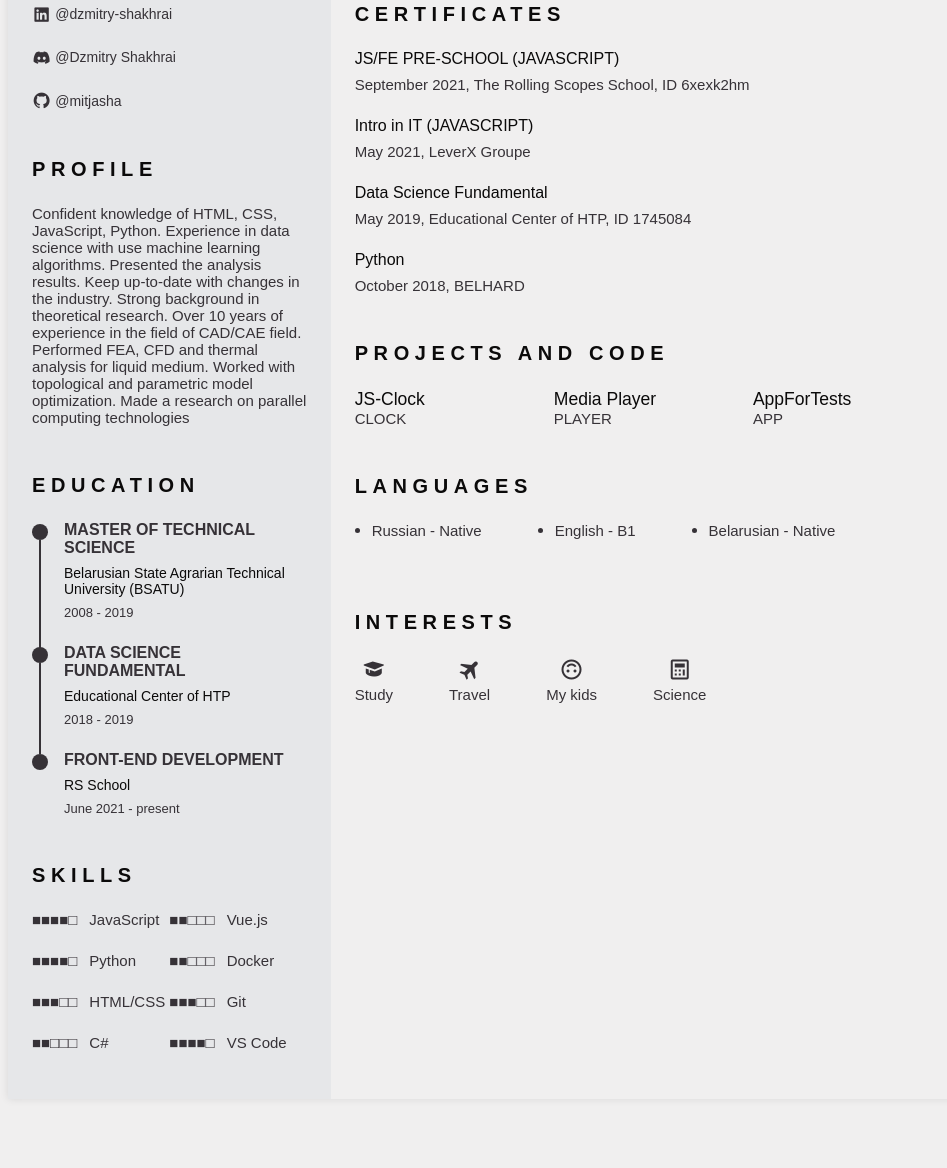
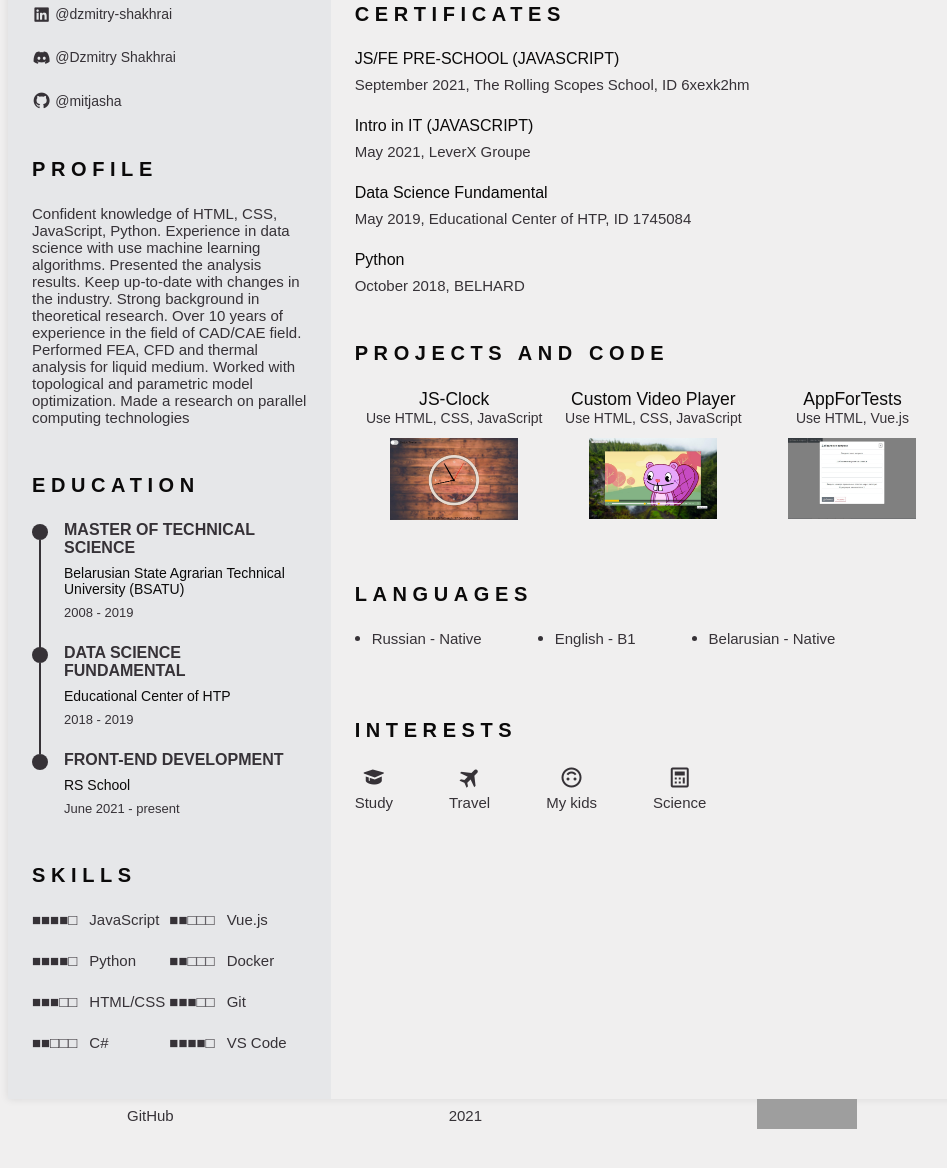
Before and after one commit to mitjasha/rsschool-cv, a plain HTML site: page index.html in a window 1280 px wide. Shown: the part 484-1652 px from the top of the page, without its empty margins (148-1095 px from the left). Before the commit the page ends 1631 px from the top, so only its background shows below. Drawn offline with nearby package versions, Linux system fonts and the light colour scheme; grey boxes are pictures that could not be loaded.

Commit message:
feat: add projects description

```diff
--- a/css/style.css
+++ b/css/style.css
@@ -380,6 +380,23 @@ img{
   grid-template-columns: repeat(2, 1fr);
 }
 
+.code_content{
+  display: flex;
+  flex-direction: column;
+  align-items: center;
+}
+
+.code_title{
+  text-align: center;
+}
+
+.code_description{
+  font-size: var(--small-font-size);
+  text-align: center;
+}
+.code_figure{
+  margin: .75rem;
+}
 
 /* Interests */
 .interests_container{
@@ -414,6 +431,7 @@ img{
   transition: .4s;
   visibility: hidden;
 }
+
 .scroll_icon{
   font-size: 1.2rem;
   color: var(--text-color);
@@ -433,7 +451,8 @@ img{
   }
 
   .code_container{
-    grid-template-columns: (2, 1fr);
+    grid-template-columns: repeat(1, 1fr);
+    gap: 1rem .5rem;
   }
 }
 
@@ -492,132 +511,6 @@ img{
     column-gap: 3.5rem;
   }
 }
-/*
-body {
-  margin: 20px 20px;
-  color: #363237;
-  background: #e6e7e9;
-  font-family: var(--body-font);
-  font-size: 14px;
-  min-width: 320px;
-}
-
-.wrapper {
-  max-width: 960px;
-  margin: 0 auto;
-  border-radius: 4px;
-  border: 5px solid;
-  box-shadow: 0px 4px 10px rgb(0 0 0 / 20%);
-  background-color: #ffffff;
-  padding: 20px 20px;
-}
-
-header {
-  display: flex;
-  background-color: var(--color-bg-dark);
-  flex-wrap: wrap;
-  justify-content: space-between;
-  align-items: center;
-  padding: 10px;
-  border-radius: 4px;
-  box-shadow: 0px 4px 10px rgb(0, 0, 0, 0.2);
-}
-
-.avatar {
-  width: auto;
-  margin: 0 15px 0 15px;
-  box-shadow: 0px 4px 10px rgb(0, 0, 0, 0.2);
-  max-width: 200px;
-  min-width: 50px;
-  height: auto;
-  justify-content: left;
-}
-
-.title {
-  display: block;
-  margin: auto;
-}
-
-.header-nav {
-  padding-top: 20px;
-  max-width: 720px;
-  max-height: 50px;
-}
-
-.header-nav ul {
-  justify-content: space-between;
-  align-items: center;
-  display: flex;
-  flex-wrap: wrap;
-}
-
-.header-nav li {
-  list-style: none;
-}
-
-.header-nav a {
-  text-decoration: none;
-  color: #ffffff;
-  padding: 0 8px;
-  height: 50px;
-  line-height: 50px;
-  font-weight: 100;
-  letter-spacing: 1px;
-  margin: 0;
-  transition: 0.2s;
-}
-
-.header-nav li:first-child a {
-  padding-left: 0;
-}
-
-.header-nav li:last-child a {
-  padding-right: 0;
-}
-
-main {
-  width: 70%;
-}
-
-.information{
-  display: flex;
-}
-
-.left-col {
-  width: 20%;
-  background-color: #e3e9df;
-  padding: 45px;
-}
-
-.left-col p {
-  margin: 8px 0;
-}
-
-.left-col section {
-  margin-top: 45px;
-}
-
-.right-col {
-  width: 80%;
-  background-color: auto;
-  padding: 45px;
-  font: optional;
-}
-
-.right-col section {
-  margin-top: 45px;
-}
-
-h1,
-h2,
-header p {
-    text-transform: uppercase;
-    color: #fff;
-    font-family: Raleway, sans-serif;
-    line-height: 1.7;
-    text-align: center;
-    letter-spacing: 4px;
-}
 
 .footer {
   width: 100%;
@@ -631,61 +524,3 @@ header p {
 .rsschool-logo {
   height: 30px;
 }
-
-.contacts a:hover {
-  text-decoration: underline;
-}
-
-.contacts i {
-  width: 1rem;
-  text-align: center;
-  margin-right: .4rem;
-  font-size: 1rem;
-}
-
-.education ul li,
-.contacts li,
-.skills li,
-.interests li,
-.work {
-list-style: none;
-margin-left: -35px;
-}
-
-.education ul li:not(:first-child) {
-  margin-top: 30px;
-}
-
-.education h3 {
-  margin-bottom: 0px;
-}
-
-.skills li {
-  display: flex;
-  margin-bottom: 5px;
-}
-
-.skills li:last-child {
-  margin-bottom: 0;
-}
-
-.container {
-    background-color: #f2f2f2;
-    box-shadow: 5px 5px 20px 0px rgba(0, 0, 0, .1);
-    display: flex;
-    flex-direction: row-reverse;
-}
-
-h2 {
-    max-width: 100%;
-    background-color: #363237;
-    margin: 0 auto 30px;
-    font-size: 18px;
-    font-weight: 300;
-}
-
-h3 {
-    text-transform: uppercase;
-    font-size: 14px;
-
-} */
--- a/index.html
+++ b/index.html
@@ -252,16 +252,37 @@
             <h2 class="section-title">Projects and code</h2>
             <div class="code_container bd-grid">
               <div class="code_content">
-                <h3 class="code_title">JS-Clock</h3>
-                <p class="code_description">CLOCK</p>
+                <div>
+                  <h3 class="code_title">JS-Clock</h3>
+                  <p class="code_description">Use HTML, CSS, JavaScript</p>
+                </div>
+                <figure class="code_figure">
+                  <a target="_blank" href="https://rolling-scopes-school.github.io/mitjasha-JSFEPRESCHOOL/js-clock/ ">
+                    <img src="./img/js-clock.jpg" alt="clock" width=128>
+                  </a>
+                </figure>
               </div>
               <div class="code_content">
-                <h3 class="code_title">Media Player</h3>
-                <p class="code_description">PLAYER</p>
+                <div>
+                  <h3 class="code_title">Custom Video Player</h3>
+                  <p class="code_description">Use HTML, CSS, JavaScript</p>
+                </div>
+                <figure class="code_figure">
+                  <a target="_blank" href="https://rolling-scopes-school.github.io/mitjasha-JSFEPRESCHOOL/custom-video-player/">
+                    <img src="./img/player.jpg" alt="player" width=128>
+                  </a>
+                </figure>
               </div>
               <div class="code_content">
-                <h3 class="code_title">AppForTests</h3>
-                <p class="code_description">APP</p>
+                <div>
+                  <h3 class="code_title">AppForTests</h3>
+                  <p class="code_description">Use HTML, Vue.js</p>
+                </div>
+                <figure class="code_figure">
+                  <a target="_blank"  href="https://mitjasha.github.io/appForTests/">
+                    <img src="./img/appForTests.jpg" alt="app" width=128>
+                  </a>
+                </figure>
               </div>
             </div>
           </section>
@@ -314,94 +335,13 @@
       <i class='bx bx-up-arrow-alt scroll_icon'></i>
     </a>
 
-
-
-    <!-- <div class="information">
-      <aside class="left-col">
-        <section class="contacts" id="contacts">
-          <h2>Contact</h2>
-          <ul>
-            <li>
-              <i class="fas fa-mobile-alt"></i>
-              <a href="tel:+375259501649">+375(25)9501649</a>
-            </li>
-            <li>
-              <i class="fas fa-envelope"></i>
-              <a href="mailto:dzmitry.shakhrai@mail.ru">e-mail</a>
-            </li>
-            <li>
-              <i class="fab fa-skype"></i>
-              <a href="skype:mitjasha">mitjasha</a>
-            </li>
-            <li>
-              <i class="fas fa-map-marker-alt"></i>
-              Minsk, Belarus
-            </li>
-          </ul>
-        </section>
-        <section class="skills" id="skills">
-
-          </ul>
-        </section>
-      </aside>
-      <main>
-        <article class="container">
-            <section class="right-col">
-
-                <section>
-                    <h2>Summary</h2>
-                    <p>Experience in data science with use machine learning algorithms.
-                        Presented the analysis results. Keep up-to-date with changes in the industry.
-                        Strong background in theoretical research.
-                        Over 10 years of experience in the field of CAD/CAE field.
-                        Performed FEA, CFD and thermal analysis for liquid medium.
-                        Worked with topological and parametric model optimization.
-                        Made a research on parallel computing technologies</p>
-                </section>
-                <section id="experience">
-                    <h2>Work experience</h2>
-                    <ul class="work">
-
-                      <li>
-                        <p>
-                          <i>May 2012 – present</i><br>
-                          <b>Lecturer</b> -
-                        </p>
-                        <p>
-
-                        </p>
-                      </li>
-                    </ul>
-                </section>
-                <section id="education">
-                    <h2>Education</h2>
-                    <ul>
-                      <li>
-                        <h3>Front-end development</h3>
-                        <p>RS School<br><i>In Progress</i></p>
-                      </li>
-                      <li>
-
-                      </li>
-                    </ul>
-                </section>
-                <section>
-                    <h2>English level</h2>
-                    <p><b>B1</b> - Intermediate</p>
-                </section>
-              </section>
-
-        </article>
-      </main>
-    </div>
-
     <footer class="footer">
-        <a href="https://github.com/nikita-resh" class="main-text" id="github">GitHub</a>
+        <a target="_blank" href="https://github.com/mitjasha" class="main-text" id="github">GitHub</a>
         <time class="main-text" id="time">2021</time>
         <a href="https://rs.school/js/">
           <img src="https://rs.school/images/rs_school_js.svg" class="rsschool-logo" alt="rsschool" width="100">
         </a>
-    </footer> -->
+    </footer>
   </div>
   <script src="./js/main.js"></script>
 </body>
```
Also changed, not shown: img/appForTests.jpg (added), img/js-clock.jpg (added), img/player.jpg (added).
